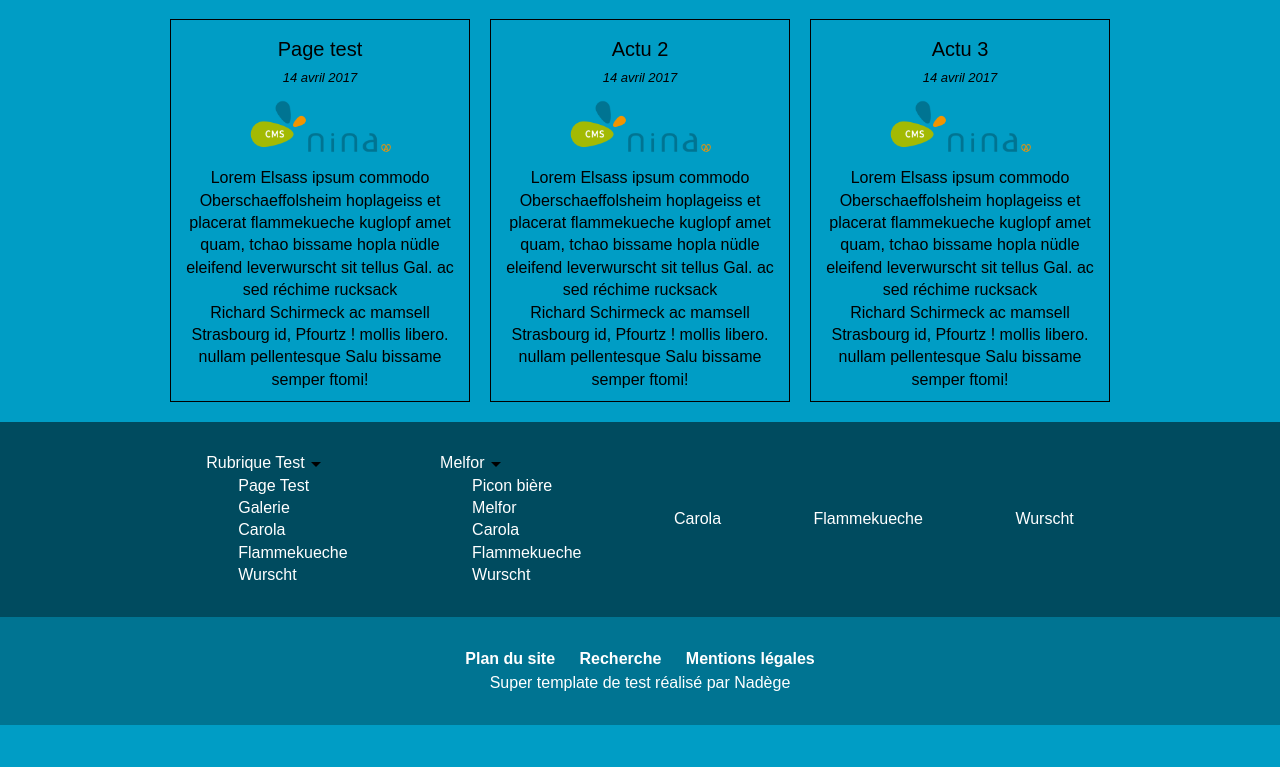
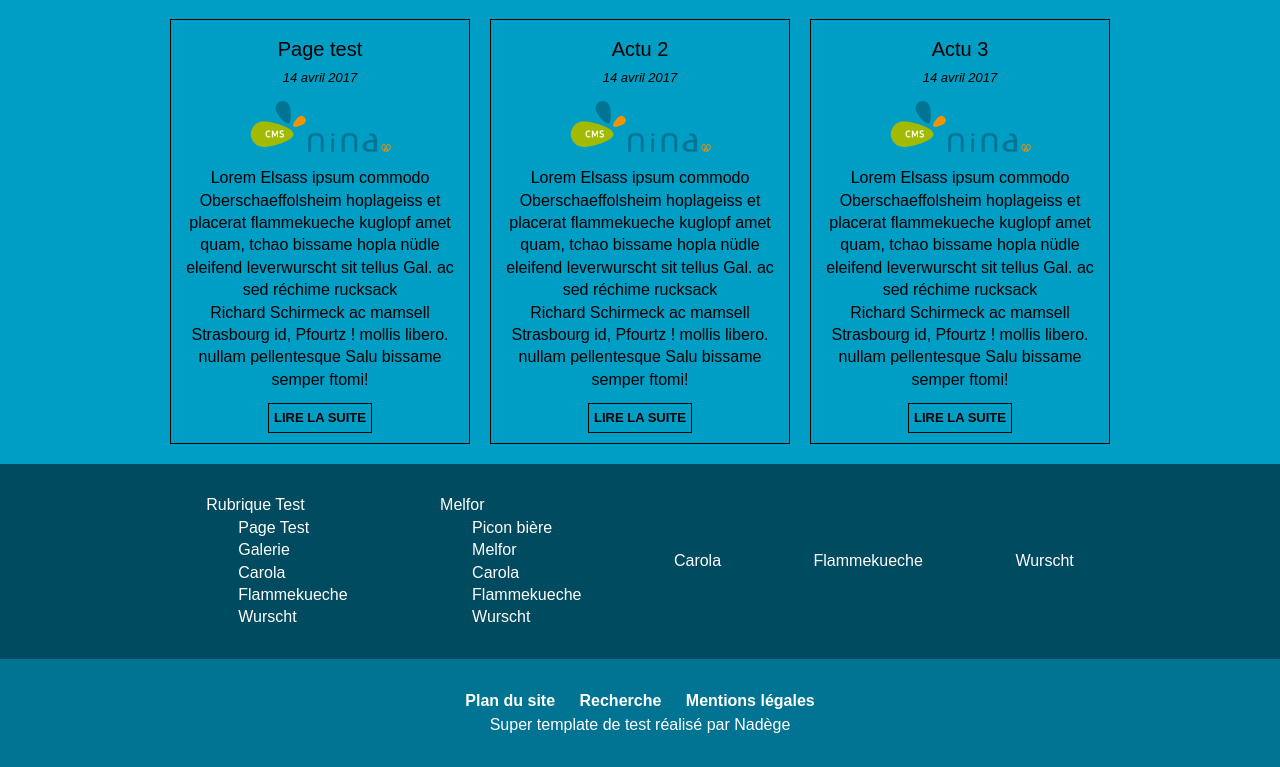
Before and after one commit to huhamanu/ninav3.0_template_front, a PHP site: page /templateTestAccueil.html in a window 1280 px wide. Shown: the part 351-1118 px from the top of the page. Before the commit the page ends 1076 px from the top, so only its background shows below. Run offline with PHP 8.4, Linux system fonts and the light colour scheme; some libraries are stand-ins or nearby versions.

Commit message:
boutons lire la suite sur les actus + correctifs mineurs

```diff
--- a/css/templateTest.css
+++ b/css/templateTest.css
@@ -32,7 +32,7 @@ header a {
   padding: 5px 0; }
 
 /* line 69, C:/Users/Chipolata/Desktop/LCDZ/templateGit/css/templateTest.scss */
-li.parent > a:after {
+header li.parent > a:after {
   content: "";
   width: 0;
   height: 0;
@@ -199,7 +199,7 @@ legend {
 
 /* line 212, C:/Users/Chipolata/Desktop/LCDZ/templateGit/css/templateTest.scss */
 .suite:hover {
-  border: none;
+  border-color: #FFF;
   background-color: #FFF; }
 
 /* line 215, C:/Users/Chipolata/Desktop/LCDZ/templateGit/css/templateTest.scss */
--- a/css/templateTest.scss
+++ b/css/templateTest.scss
@@ -30,7 +30,7 @@ $fontSizePetit:1.3rem;
 	font-size:$fontSizePetit;
 }
 @mixin boutonHover{
-	border:none;
+	border-color:#FFF;
 	background-color:#FFF;
 }
 
@@ -66,7 +66,7 @@ header a{
 	width:100%;
 	padding:5px 0;
 }
-li.parent > a:after{
+header li.parent > a:after{
 	content:"";
 	width:0;
 	height:0;
--- a/js/js.js
+++ b/js/js.js
@@ -10,7 +10,7 @@ $(document).ready(function () {
 	var vw = verge.viewportW();
 	$(window).resize(function () {
 		vw = verge.viewportW();
-		if (vw >= 768){
+		if (vw >= 769){
 			$("header nav > ul.flex-container").css("display", "flex");
 		}
 		else{
@@ -20,7 +20,7 @@ $(document).ready(function () {
 	});
 
 	$("li.parent > a").click(function (e) {
-		if (vw <= 768) {
+		if (vw <= 769) {
 			e.preventDefault();
 			$(this).next("ul").slideToggle();
 		}
--- a/templateTestAccueil.html
+++ b/templateTestAccueil.html
@@ -76,18 +76,21 @@
                 <time>14 avril 2017</time></header>
                 <a href="templateTestPage.html"><img src="logoNina.png"/></a>
                 <p>Lorem Elsass ipsum commodo Oberschaeffolsheim hoplageiss et placerat flammekueche kuglopf amet quam, tchao bissame hopla nüdle eleifend leverwurscht sit tellus Gal. ac sed réchime rucksack Richard Schirmeck ac mamsell Strasbourg id, Pfourtz ! mollis libero. nullam pellentesque Salu bissame semper ftomi!</p>
+                <p><a class="suite" href="templateTestPage.html">Lire la suite</a></p>
             </article>
             <article class="actu">
                 <header><p><a href="templateTestPage.html">Actu 2</a></p>
                 <time>14 avril 2017</time></header>
                 <a href="#"><img src="logoNina.png"/></a></a>
                 <p>Lorem Elsass ipsum commodo Oberschaeffolsheim hoplageiss et placerat flammekueche kuglopf amet quam, tchao bissame hopla nüdle eleifend leverwurscht sit tellus Gal. ac sed réchime rucksack Richard Schirmeck ac mamsell Strasbourg id, Pfourtz ! mollis libero. nullam pellentesque Salu bissame semper ftomi!</p>
+                <p><a class="suite" href="templateTestPage.html">Lire la suite</a></p>
             </article>
             <article class="actu">
                 <header><p><a href="templateTestPage.html">Actu 3</a></p>
                 <time>14 avril 2017</time></header>
                 <a href="#"><img src="logoNina.png"/></a>
                 <p>Lorem Elsass ipsum commodo Oberschaeffolsheim hoplageiss et placerat flammekueche kuglopf amet quam, tchao bissame hopla nüdle eleifend leverwurscht sit tellus Gal. ac sed réchime rucksack Richard Schirmeck ac mamsell Strasbourg id, Pfourtz ! mollis libero. nullam pellentesque Salu bissame semper ftomi!</p>
+                <p><a class="suite" href="templateTestPage.html">Lire la suite</a></p>
             </article>
             </div>
         </section>
```
Also changed, not shown: 1 other file.
